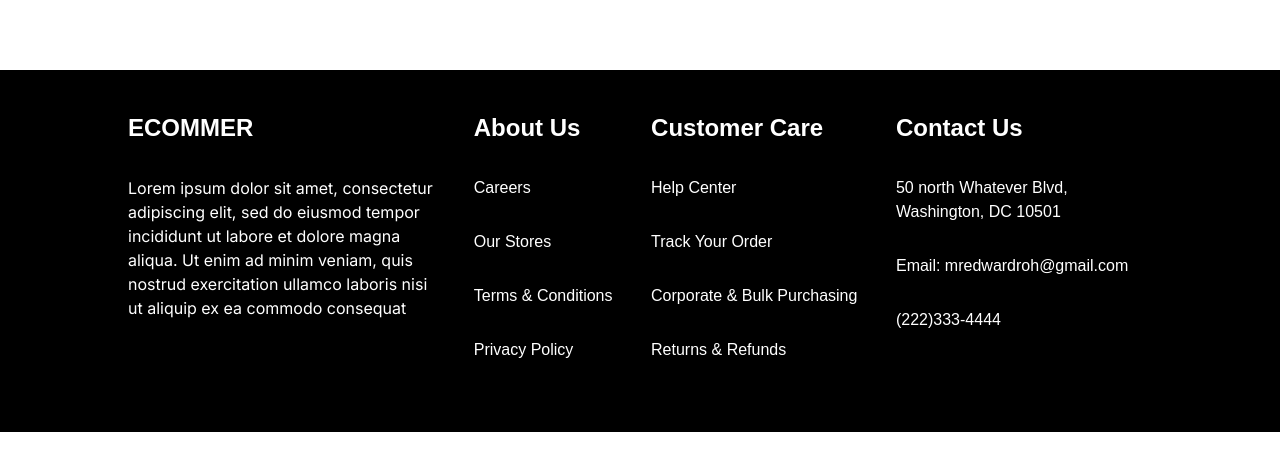
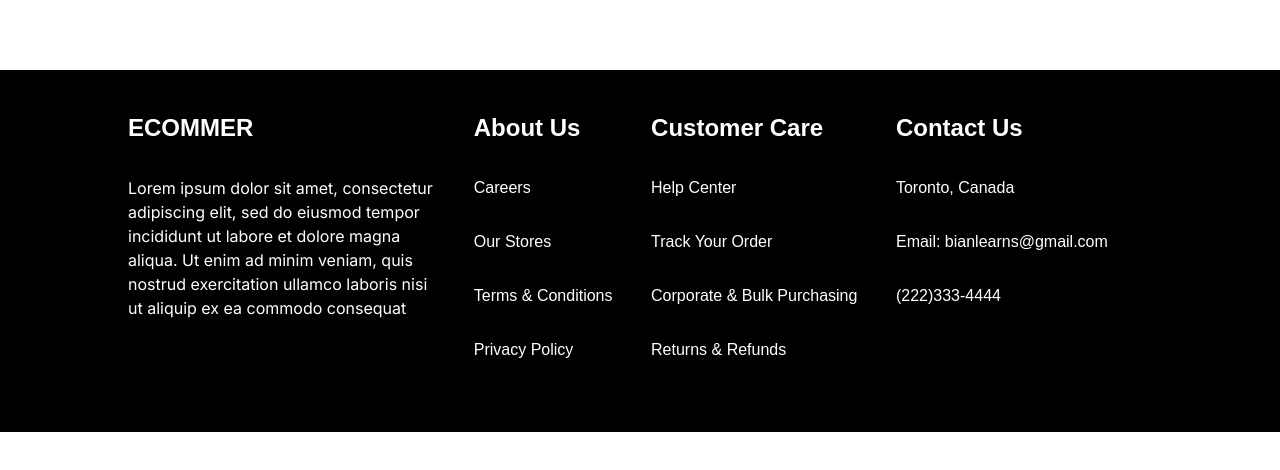
Before and after one commit to siasktv/Ecommerce, a React (Vite) app in the folder client/: page / in a window 1280 px wide. Shown: the top 470 px of the page. Built offline with nearby package versions, Linux system fonts and the light colour scheme.

Commit message:
Ecommerce-Final

```diff
--- a/client/src/components/Admin/Dashboard.tsx
+++ b/client/src/components/Admin/Dashboard.tsx
@@ -175,13 +175,13 @@ export default function Dashboard() {
 
   const [label, setLabel] = useState([
     {
+      id: 'Summary',
+    },
+    {
       id: 'Users',
     },
     {
       id: 'Products',
-    },
-    {
-      id: 'Summary',
     },
     {
       id: 'Orders',
--- a/client/src/components/Admin/Header.tsx
+++ b/client/src/components/Admin/Header.tsx
@@ -219,7 +219,7 @@ function Header(props: { onDrawerToggle: any; label; selectedTab }) {
         elevation={0}
         sx={{ zIndex: 0 }}
       >
-        <Tabs value={selectedTab} textColor="inherit" textColor="inherit">
+        <Tabs value={selectedTab} textColor="inherit">
           {label.map(({ id }) => (
             <Tab key={id} label={id} />
           ))}
--- a/client/src/components/Admin/Navigator.tsx
+++ b/client/src/components/Admin/Navigator.tsx
@@ -26,12 +26,13 @@ const categories = [
   {
     id: 'Build',
     children: [
+      { id: 'Summary', icon: <SummarizeIcon /> },
       {
         id: 'Users',
         icon: <PeopleIcon />,
       },
       { id: 'Products', icon: <DnsRoundedIcon /> },
-      { id: 'Summary', icon: <SummarizeIcon /> },
+
       { id: 'Orders', icon: <LocalShippingIcon /> },
     ],
   },
@@ -93,14 +94,14 @@ export default function Navigator(props: DrawerProps & NavigatorProps) {
               <ListItem disablePadding key={childId}>
                 {childId === 'Products' ? (
                   <Link to="/admin/products" style={{ textDecoration: 'none' }}>
-                    <ListItemButton sx={item} onClick={() => handleClick(1)}>
+                    <ListItemButton sx={item} onClick={() => handleClick(2)}>
                       <ListItemIcon>{icon}</ListItemIcon>
                       <ListItemText>{childId}</ListItemText>
                     </ListItemButton>
                   </Link>
                 ) : childId === 'Summary' ? (
                   <Link to="/admin/summary" style={{ textDecoration: 'none' }}>
-                    <ListItemButton sx={item} onClick={() => handleClick(2)}>
+                    <ListItemButton sx={item} onClick={() => handleClick(0)}>
                       <ListItemIcon>{icon}</ListItemIcon>
                       <ListItemText>{childId}</ListItemText>
                     </ListItemButton>
@@ -114,7 +115,7 @@ export default function Navigator(props: DrawerProps & NavigatorProps) {
                   </Link>
                 ) : childId === 'Users' ? ( // Check for new link ID
                   <Link to="/admin/users" style={{ textDecoration: 'none' }}>
-                    <ListItemButton sx={item} onClick={() => handleClick(0)}>
+                    <ListItemButton sx={item} onClick={() => handleClick(1)}>
                       <ListItemIcon>{icon}</ListItemIcon>
                       <ListItemText>{childId}</ListItemText>
                     </ListItemButton>
--- a/client/src/components/Footer/Footer.tsx
+++ b/client/src/components/Footer/Footer.tsx
@@ -58,11 +58,9 @@ function Footer() {
           <Typography variant="h4" fontWeight="bold" mb="30px">
             Contact Us
           </Typography>
-          <Typography mb="30px">
-            50 north Whatever Blvd, Washington, DC 10501
-          </Typography>
+          <Typography mb="30px">Toronto, Canada</Typography>
           <Typography mb="30px" sx={{ wordWrap: 'break-word' }}>
-            Email: mredwardroh@gmail.com
+            Email: bianlearns@gmail.com
           </Typography>
           <Typography mb="30px">(222)333-4444</Typography>
         </Box>
--- a/client/src/components/MainCarusel/MainCarusel.tsx
+++ b/client/src/components/MainCarusel/MainCarusel.tsx
@@ -39,7 +39,7 @@ const MainCarousel = () => {
   const isNonMobile = useMediaQuery('(min-width:600px)')
 
   return (
-    <Box pt={0}>
+    <Box>
       <Carousel
         infiniteLoop={true}
         showThumbs={false}
--- a/client/src/pages/Search/Search.tsx
+++ b/client/src/pages/Search/Search.tsx
@@ -79,11 +79,8 @@ const Search: React.FC = () => {
               </Grid>
             ))}
           </Grid>
-          {/* <Pagination count={3} shape="rounded" size="large" /> */}
         </Container>
       </Box>
-
-      {/* <Subscribe /> */}
     </>
   )
 }
```
